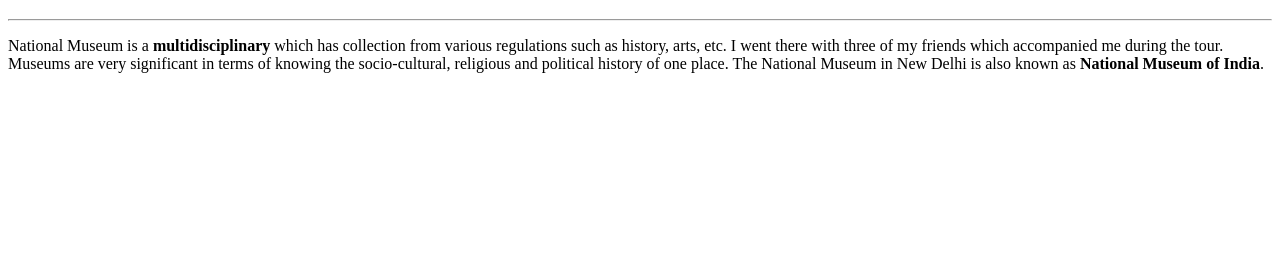
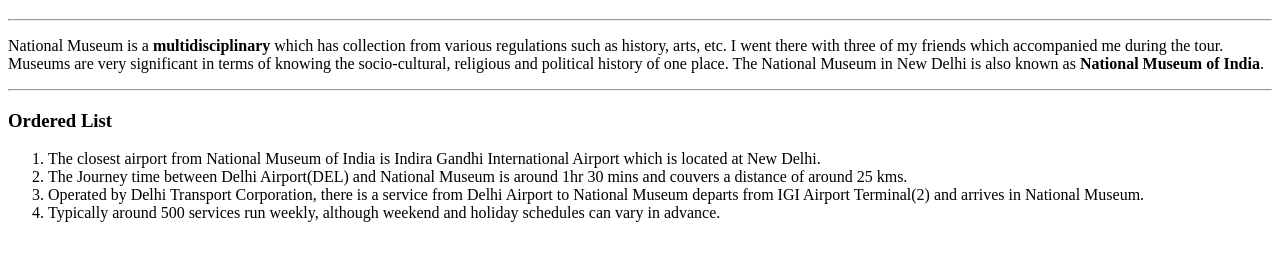
Before and after one commit to 44-563-Web-Apps-F22/44563-webapps-assignment-3-Mahendra557, a plain HTML site: page index.html in a window 1280 px wide. Shown: the part 61-322 px from the top of the page. Drawn offline with Linux system fonts and the light colour scheme.

Commit message:
Add ordered list content in index html file

```diff
--- a/index.html
+++ b/index.html
@@ -9,12 +9,27 @@
     <body>
         <h1> MAHENDRA RAYAVARAPU </h1>
         <hr>
-       <p>
+        <p>
         National Museum is a <strong>multidisciplinary</strong> which has collection from various regulations such as history, arts, etc.
         I went there with three of my friends which accompanied me during the  tour.
         Museums are very significant in terms of knowing the socio-cultural, religious and political history of one place.
         The National Museum in New Delhi is also known as <b>National Museum of India</b>.
-
-       </p>
+        </p>
+        <hr>
+        <h3>Ordered List</h3>
+        <ol>
+            <li>
+                The closest airport from National Museum of India is Indira Gandhi International Airport which is located at New Delhi.
+            </li>
+            <li>
+                The Journey time between Delhi Airport(DEL) and National Museum is around 1hr 30 mins and couvers a distance of around 25 kms.
+            </li>
+            <li>
+                Operated by Delhi Transport Corporation, there is a service from Delhi Airport to National Museum departs from IGI Airport Terminal(2) and arrives in National Museum.
+            </li>
+            <li>
+                Typically around 500 services run weekly, although weekend and holiday schedules can vary in advance.
+            </li>
+        </ol>
     </body>
 </html>
```
